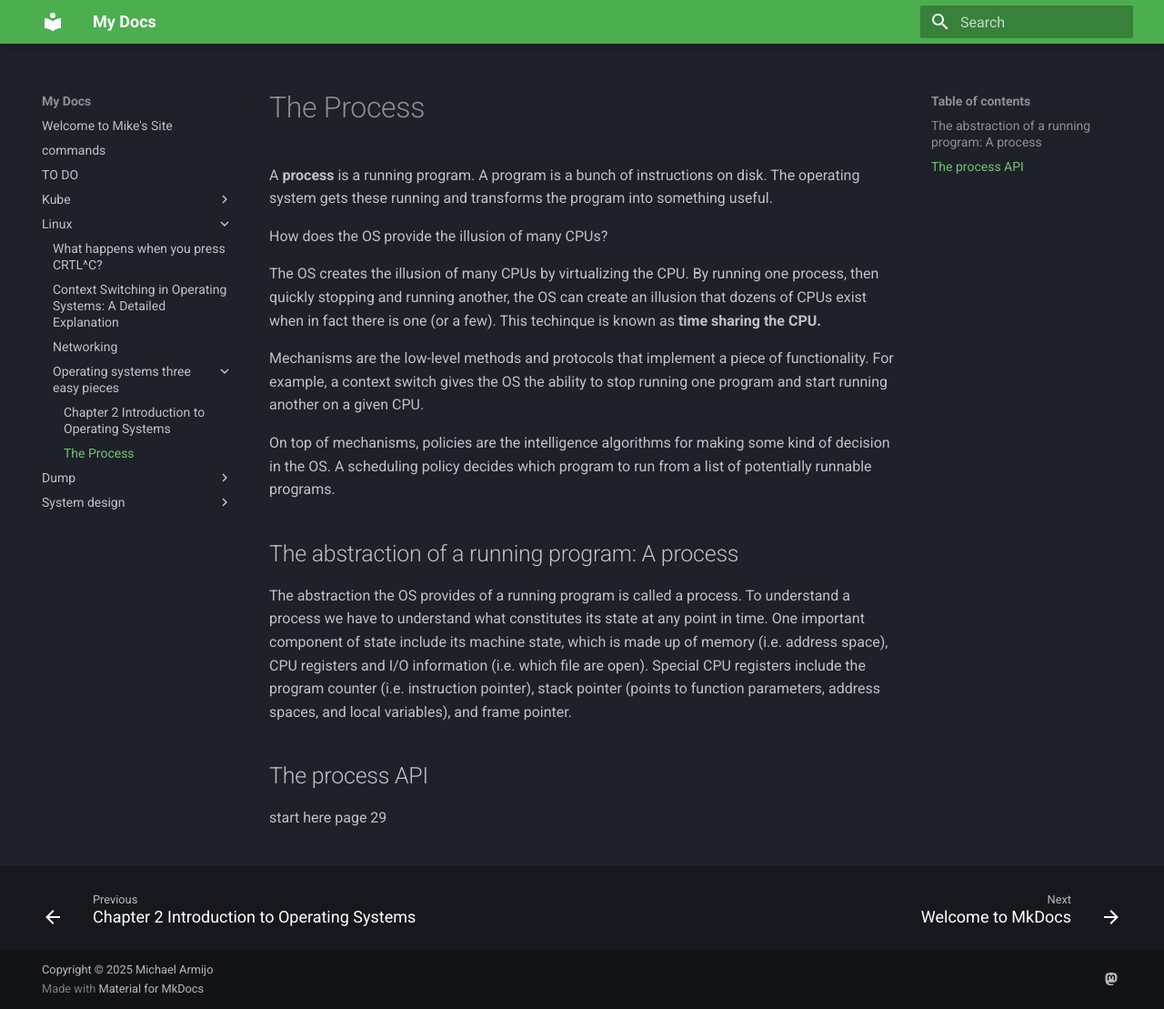
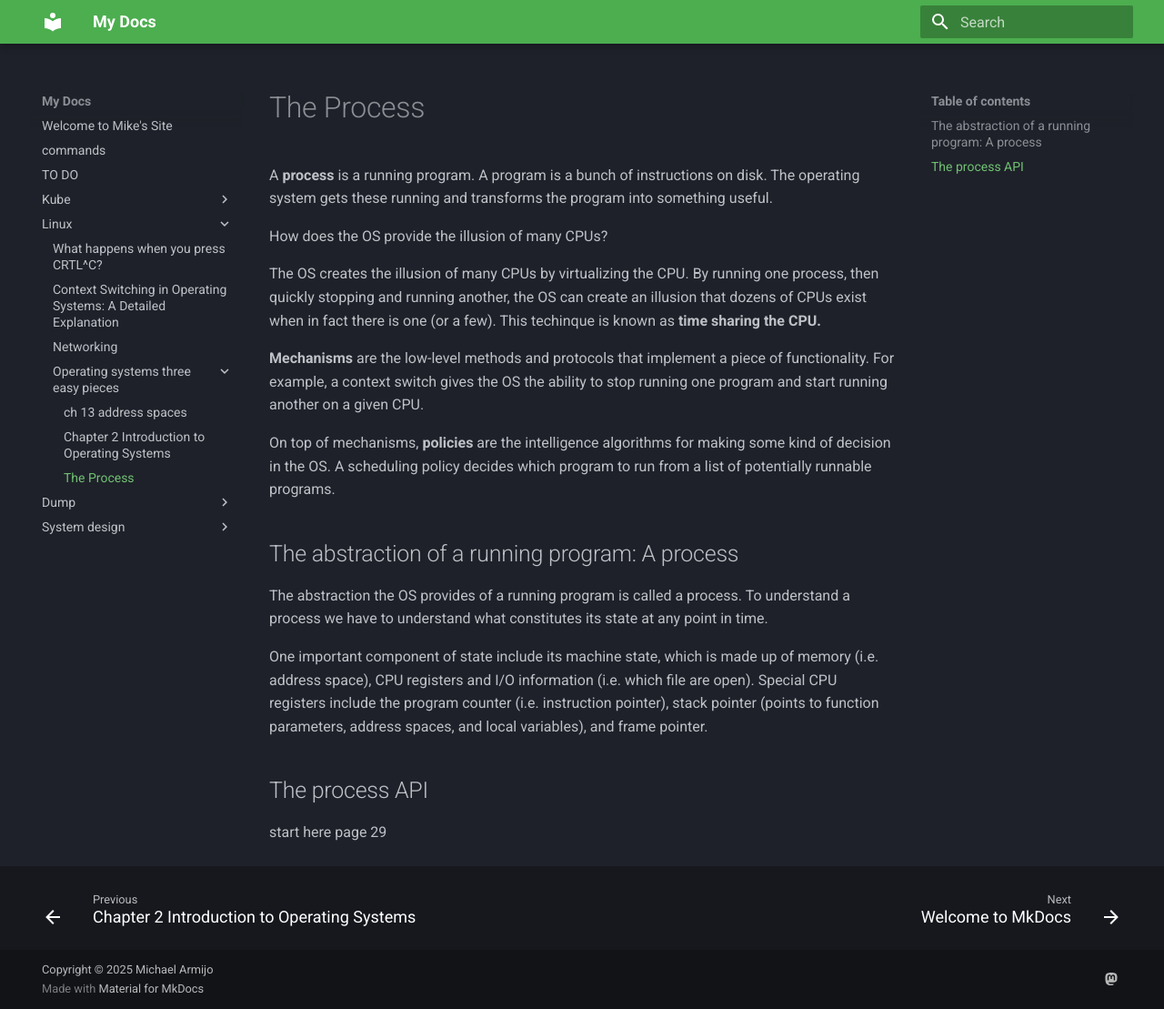
Before and after one commit to mjarmijo/mkdocs_notes, an MkDocs documentation site: the page built from docs/Linux/operating_systems_three_easy_pieces/ch_4_the_process.md, in a window 1280 px wide and 1109 px high. Shown: the whole window at 91% size. Built offline with MkDocs 1.6.1 and Material for MkDocs 9.7.7, drawn with Linux system fonts in a browser that asks for light colours.

Commit message:
Add notes on address spaces

```diff
--- a/docs/Linux/operating_systems_three_easy_pieces/ch_4_the_process.md
+++ b/docs/Linux/operating_systems_three_easy_pieces/ch_4_the_process.md
@@ -6,13 +6,15 @@ How does the OS provide the illusion of many CPUs?
 
 The OS creates the illusion of many CPUs by virtualizing the CPU. By running one process, then quickly stopping and running another, the OS can create an illusion that dozens of CPUs exist when in fact there is one (or a few). This techinque is known as **time sharing the CPU.**
 
-Mechanisms are the low-level methods and protocols that implement a piece of functionality. For example, a context switch gives the OS the ability to stop running one program and start running another on a given CPU.
+**Mechanisms** are the low-level methods and protocols that implement a piece of functionality. For example, a context switch gives the OS the ability to stop running one program and start running another on a given CPU.
 
-On top of mechanisms, policies are the intelligence algorithms for making some kind of decision in the OS. A scheduling policy decides which program to run from a list of potentially runnable programs.
+On top of mechanisms, **policies** are the intelligence algorithms for making some kind of decision in the OS. A scheduling policy decides which program to run from a list of potentially runnable programs.
 
 ## The abstraction of a running program: A process
 
-The abstraction the OS provides of a running program is called a process. To understand a process we have to understand what constitutes its state at any point in time. One important component of state include its machine state, which is made up of memory (i.e. address space), CPU registers and I/O information (i.e. which file are open).  Special CPU registers include the program counter (i.e. instruction pointer), stack pointer (points to function parameters, address spaces, and local variables), and frame pointer.
+The abstraction the OS provides of a running program is called a process. To understand a process we have to understand what constitutes its state at any point in time.
+
+One important component of state include its machine state, which is made up of memory (i.e. address space), CPU registers and I/O information (i.e. which file are open).  Special CPU registers include the program counter (i.e. instruction pointer), stack pointer (points to function parameters, address spaces, and local variables), and frame pointer.
 
 ## The process API
 
```
Also changed, not shown: docs/Linux/operating_systems_three_easy_pieces/ch_13_address_spaces.md (added, +9 -0 lines), docs/Linux/operating_systems_three_easy_pieces/ch_2_introduction_to_operating_systems.md (line endings or trailing spaces).
